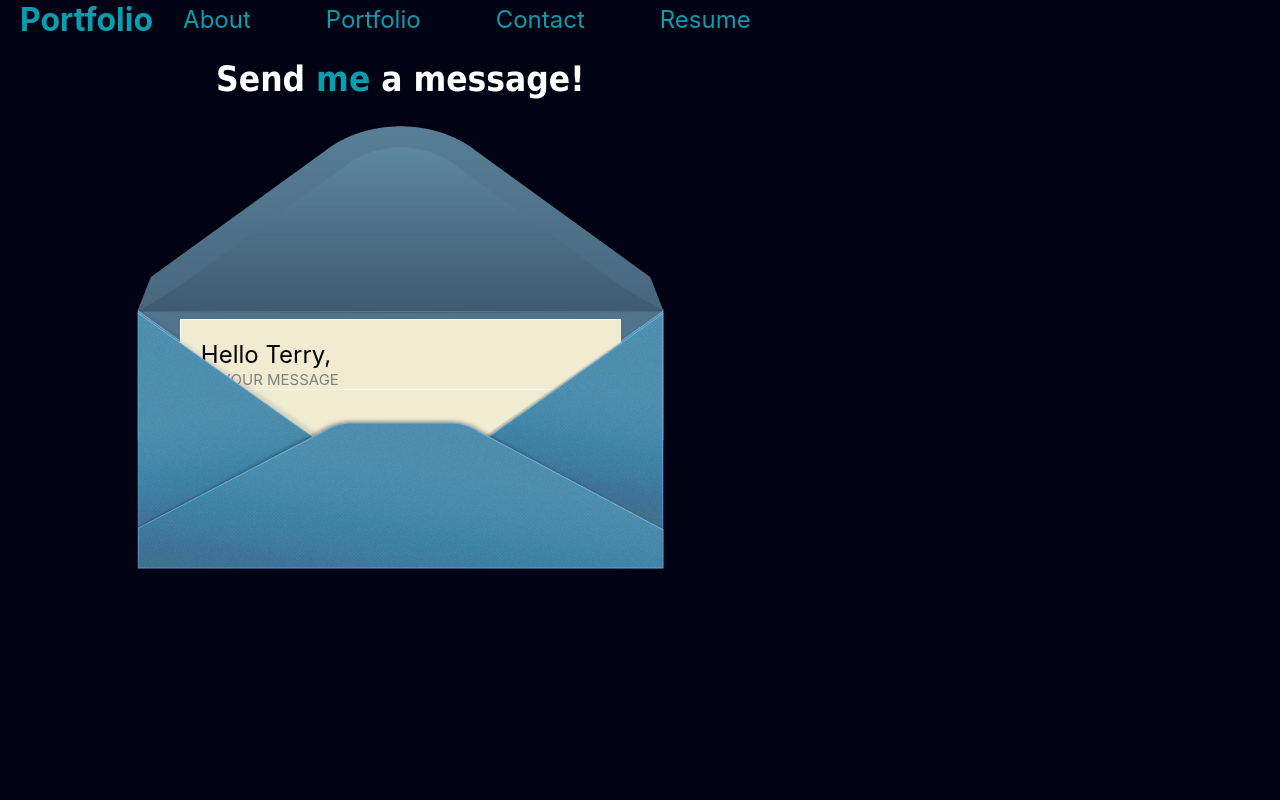
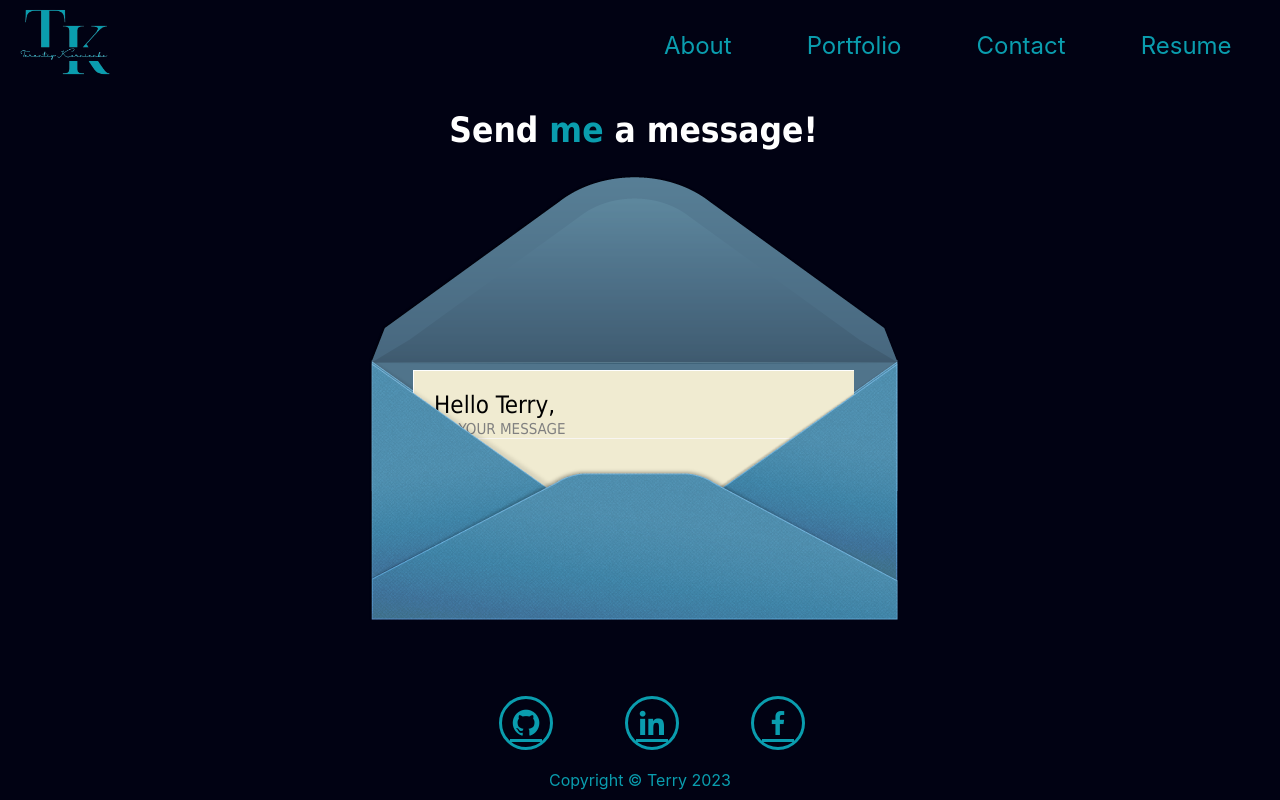
Before and after one commit to TerryKor/Terry-s-Portfolio-with-REACT, a React (Create React App) app: page /contact in a window 1280 px wide. Shown: the top 800 px of the page. Built offline with nearby package versions, Linux system fonts and the light colour scheme.

Commit message:
fixed footer,header layout and fixed error location in contact form

```diff
--- a/src/components/Footer.css
+++ b/src/components/Footer.css
@@ -19,6 +19,7 @@ footer {
   /* animation-delay: 600ms; */
   animation-fill-mode: forwards;
   transform: scale(0);
+  bottom: 10px;
 }
 .socialLinks a {
   /* display: flex;
--- a/src/components/Header.css
+++ b/src/components/Header.css
@@ -2,13 +2,14 @@ body{
     --nav-load-time:600ms
 }
 
-.name{
-    color:#0A9DAE ;
+.logo{
+    height: 90px;
 }
 
 header{
     display: flex;
     padding: 0px 20px;
+    width: 97vw;
     justify-content: space-between;
     align-items: center;
     background-color: #010213;
--- a/src/components/Header.js
+++ b/src/components/Header.js
@@ -1,10 +1,11 @@
 import React from "react";
 import "./Header.css"
 import Navigation from "./Navigation";
+import logo from "../assets/images/logo.png"
 function Header(){
     return(
         <header>
-            <h1 className="name">Portfolio</h1>
+            <img src={logo} alt="logo" className="logo"/>
             <Navigation/>
         </header>
     )
--- a/src/pages/Contact.css
+++ b/src/pages/Contact.css
@@ -14,13 +14,18 @@ section{
     width: 100%;
 }
  */
- contactPage {
+ .contactPage {
     /* background-color: aliceblue; */
    /* position: relative;
    align-items: center; */
     color: black;
     font-family: tahoma;
     align-self: center;
+    display: flex;
+    justify-content: center;
+    align-items: center;
+    width: 99vw;
+
   }
 
   p {
@@ -40,12 +45,14 @@ section{
     padding: 0;
     border: 0;
     outline: none;
+    white-space:pre-wrap;
   }
 
   .wrap {
+    align-self: center;
     width: 530px;
     margin: 20px auto 0;
-    height: 1000px;
+    height: 70vh;
   }
 
   .ContactH1 {
@@ -88,7 +95,7 @@ section{
   }
 
   .formWrap:hover {
-    height: 777px;
+    height: 800px;
     top: -200px;
   }
 
@@ -106,9 +113,7 @@ section{
     transition: all 1s ease-in-out 0.3s;
   }
 
-  .error{
-    color: red;
-  }
+
   .formWrap:hover form {
     height: 530px;
   }
@@ -161,3 +166,17 @@ section{
     opacity: 1;
     transition: opacity 0.5s ease-in 1.3s;
   }
+
+  .error{
+    color: red;
+    font-size: 10px;
+    width: 100%;
+    margin-left: 0;
+    font-weight: 500;
+    letter-spacing: 3px;
+  }
+
+  .labelWrap{
+    display: flex;
+    flex-direction: row;
+  }
--- a/src/pages/Contact.js
+++ b/src/pages/Contact.js
@@ -57,6 +57,7 @@ function Contact() {
           <form>
             <p>Hello Terry,</p>
             <label htmlFor="message"> Your message</label>
+            <label htmlFor="message" className="error">{errorString.split('\n')[2]}</label>
             <textarea
               onChange={handleInputChange}
               name="message"
@@ -66,6 +67,7 @@ function Contact() {
             ></textarea>
             <p>Best,</p>
             <label htmlFor="name">Name:</label>
+            <label className="error">{errorString.split('\n')[0]}</label>
             <input
               onChange={handleInputChange}
               type="text"
@@ -74,7 +76,10 @@ function Contact() {
               value={username}
               id="name"
             ></input>
-            <label htmlFor="email">Email:</label>
+           <div className="labelWrap">
+           <label htmlFor="email">Email:</label>
+            <label htmlFor="email" className="error">{errorString.split('\n')[1]}</label>
+           </div>
             <input
               onChange={handleInputChange}
               type="text"
@@ -86,7 +91,6 @@ function Contact() {
             <input type="submit" name="email" value={"Send"} id="email"></input>
           </form>
         </div>
-        <div className="error">{errorString}</div>
       </div>
     </div>
   );
```
Also changed, not shown: src/assets/images/logo.png (added).
